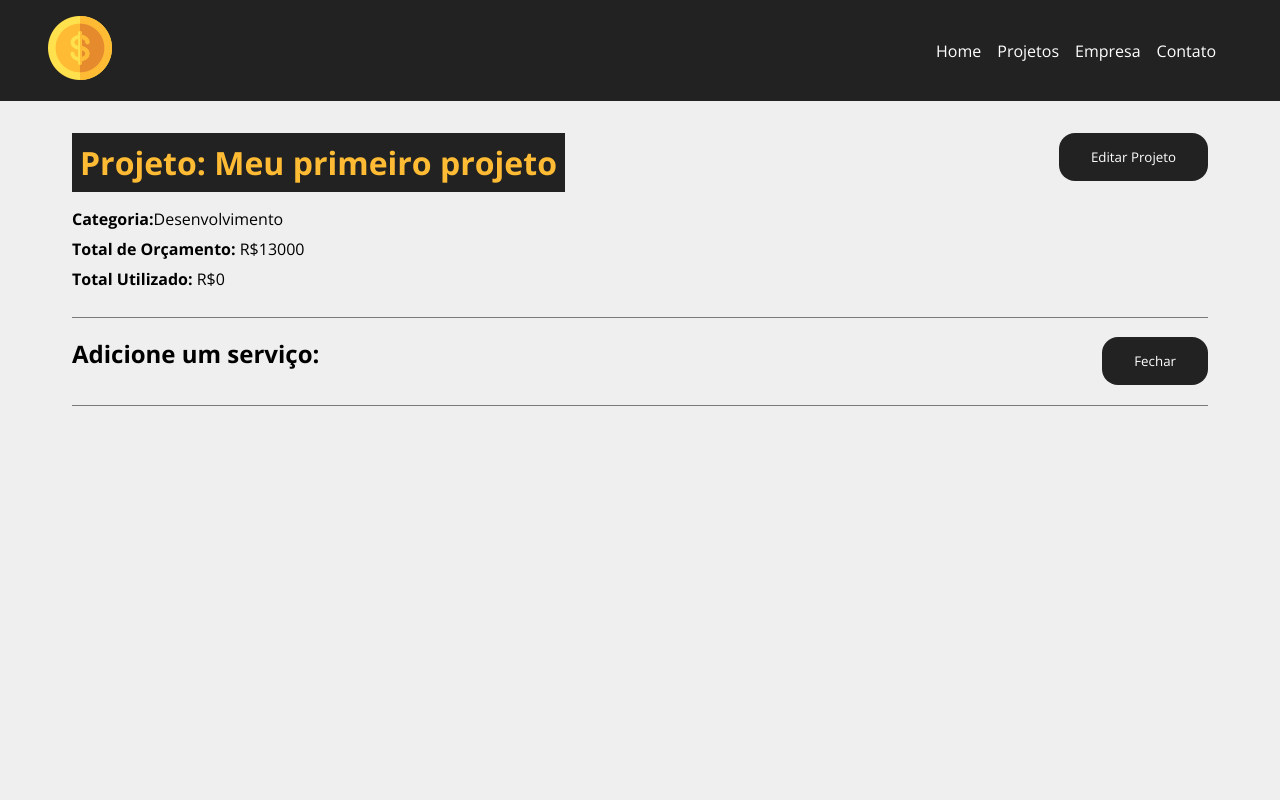
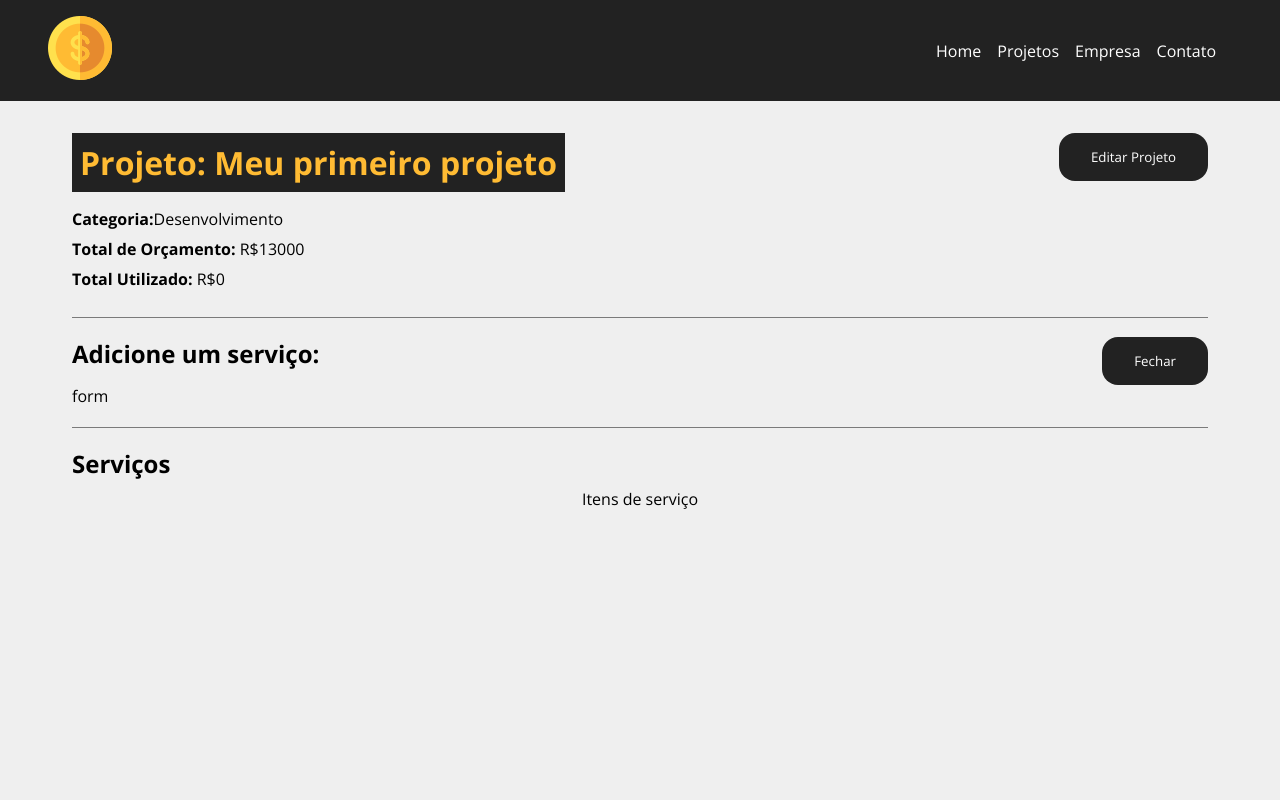
Before and after one commit to RafaelHDSV/Costs, a React (Create React App) app: page /project/1 in a window 1280 px wide. Both pictures are taken after a click on the button "Adicionar serviço". Shown: the top 800 px of the page. Built offline with nearby package versions, Linux system fonts and the light colour scheme; data requests are answered from the project's data file; the HTML template or start-up script is replaced by a standard one.

Commit message:
Adding services div

```diff
--- a/src/components/layout/Container.module.css
+++ b/src/components/layout/Container.module.css
@@ -11,6 +11,7 @@
 }
 
 .start {
+    display: flex;
     justify-content: flex-start;
 }
 
--- a/src/components/pages/Project.js
+++ b/src/components/pages/Project.js
@@ -88,7 +88,17 @@ const Project = () => {
                         <div className={styles.service_form_container}>
                             <h2>Adicione um serviço:</h2>
                             <button className={styles.btn} onClick={toggleServiceForm}>{!showServiceForm ? 'Adicionar serviço' : 'Fechar'}</button>
+
+                            <div className={styles.project_info}>
+                                {showServiceForm && (
+                                    <div>form</div>
+                                )}
+                            </div>
                         </div>
+                        <h2>Serviços</h2>
+                        <Container customClass='start'>
+                            <p>Itens de serviço</p>
+                        </Container>
                     </Container>
                 </div>
             ) : <Loading></Loading>}
```
